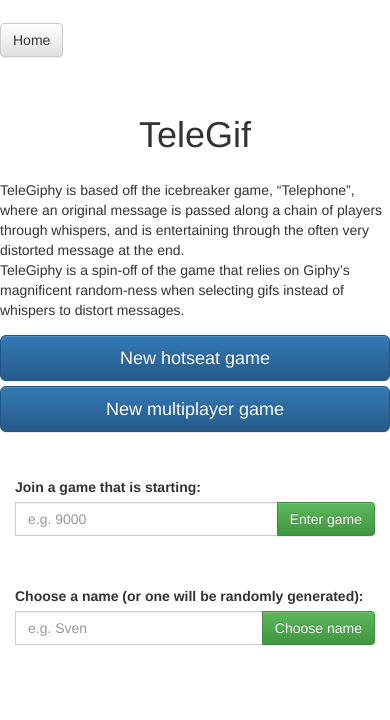
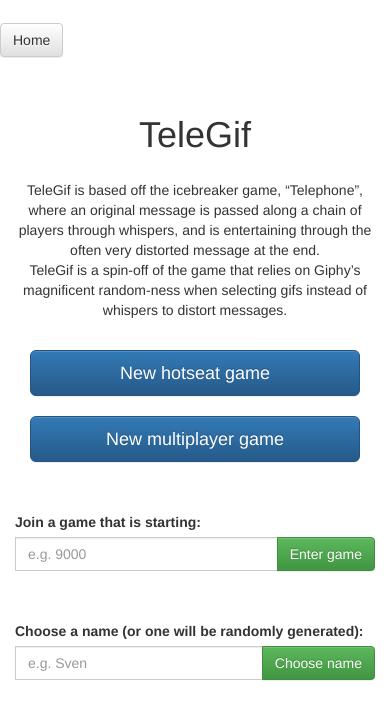
Before and after one commit to JessicaNgo/TeleGiphy, a Django app: page / in a window 390 px wide. Shown: the top 720 px of the page. Run offline with Django 3.2, Linux system fonts and the light colour scheme; parts of the project's set-up code (start-up, migrations or seed data) failed here and were passed over; some libraries are stand-ins or nearby versions.

Commit message:
smaller buttons for mobile instances

```diff
--- a/tele_giphy/game/templates/game/index.html
+++ b/tele_giphy/game/templates/game/index.html
@@ -4,23 +4,25 @@
 {% block main_content %}
   <div class="row">
     <div class="col-md-8 col-md-offset-2">
-      <div class="row">
-        TeleGiphy is based off the icebreaker game, “Telephone”, where an original message is passed along a chain of
-        players through whispers, and is entertaining through the often very distorted message at the end.<br>TeleGiphy
-        is a spin-off of the game that relies on Giphy’s magnificent random-ness when selecting gifs instead of
-        whispers
-        to distort messages.
+      <div class="text-center">
+        <p>
+        TeleGif is based off the icebreaker game, “Telephone”, where an original message is passed along a chain of players through whispers, and is entertaining through the often very distorted message at the end.
+        <br>TeleGif is a spin-off of the game that relies on Giphy’s magnificent random-ness when selecting gifs instead of whispers to distort messages.
+        <br><br>
+        </p>
       </div>
-      <div class="row">
+      <div class="text-center col-md-12">
         <form action="{% url 'game:new_game' %}" method="post">
           <div class="form-group">
             {% csrf_token %}
             <button type="submit" name="game_mode" class="btn btn-primary btn-lg btn-block" value="hotseat">
               New hotseat game
             </button>
+            <br>
             <button type="submit" name="game_mode" class="btn btn-primary btn-lg btn-block" value="multiplayer">
               New multiplayer game
             </button>
+            <br>
           </div>
         </form>
       </div>
```
